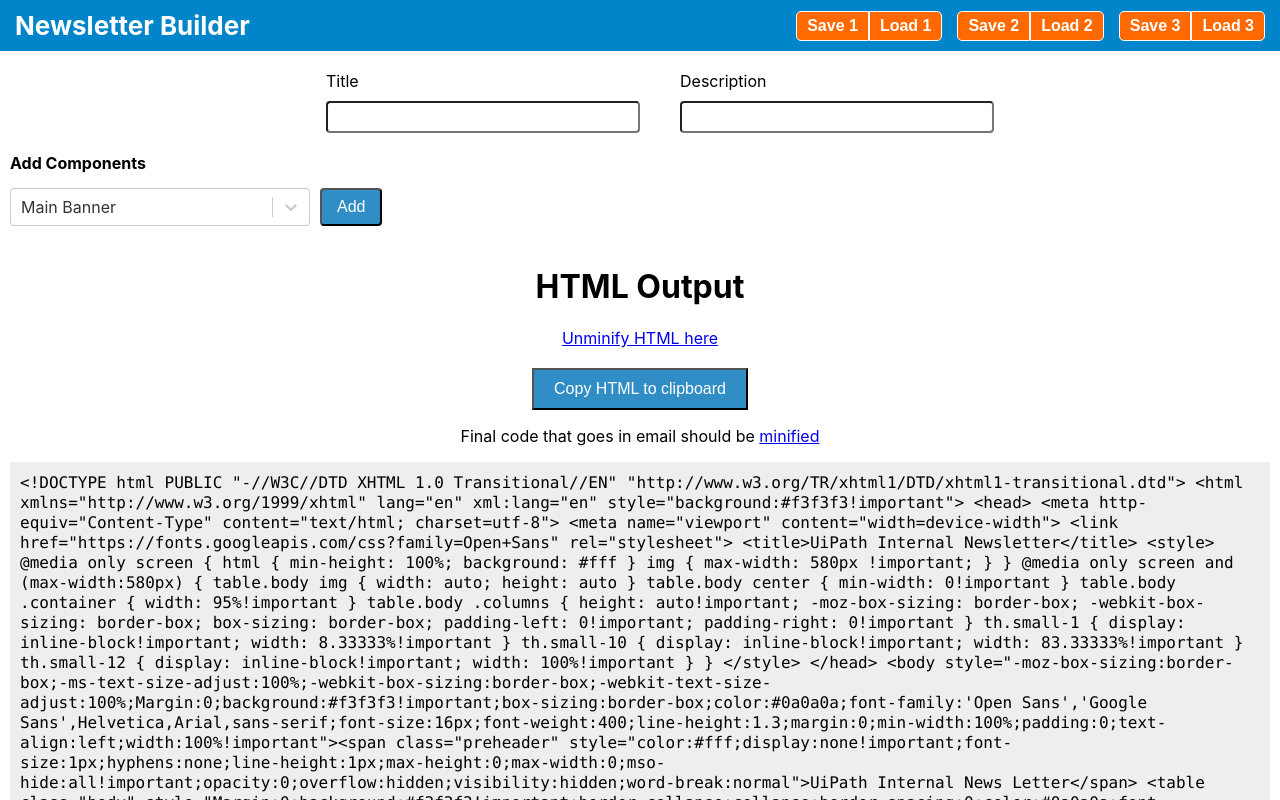
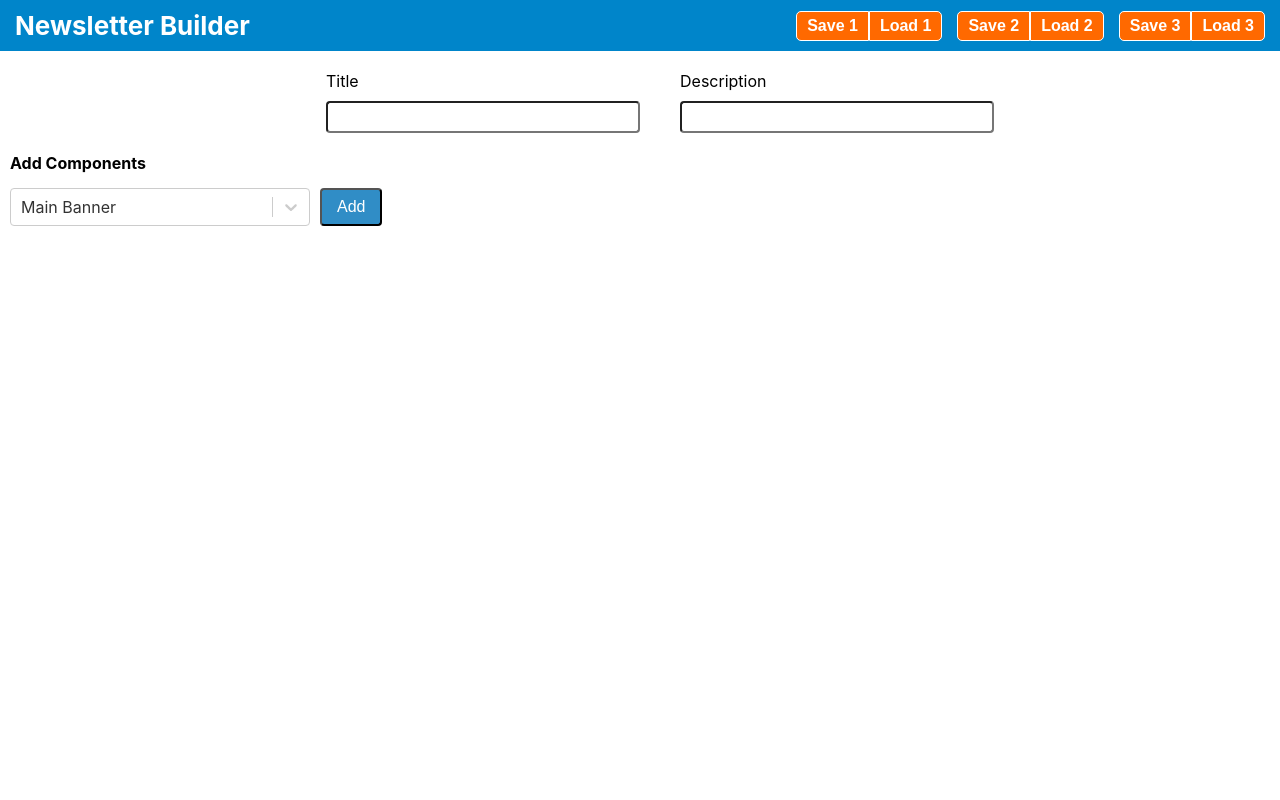
Before and after one commit to kurtpetrek/newsletter-builder, a React (Create React App) app: page / in a window 1280 px wide. Shown: the top 800 px of the page. Built offline with nearby package versions, Linux system fonts and the light colour scheme.

Commit message:
adds position sticky for easier editing

```diff
--- a/src/components/RenderPreview/RenderPreview.css
+++ b/src/components/RenderPreview/RenderPreview.css
@@ -1,6 +1,6 @@
 .RenderPreview {
-  /* position: sticky;
+  position: sticky;
   top: 0;
   height: 100vh;
-  overflow: auto; */
+  overflow: auto;
 }
```
